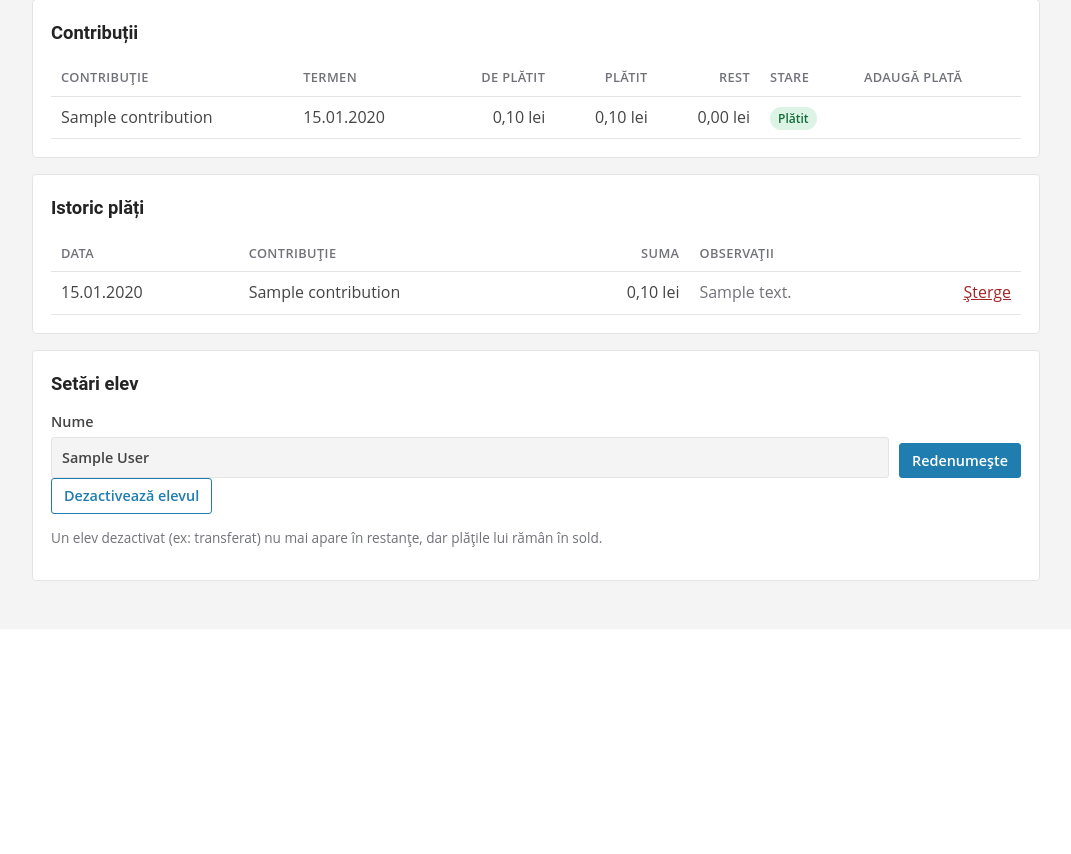
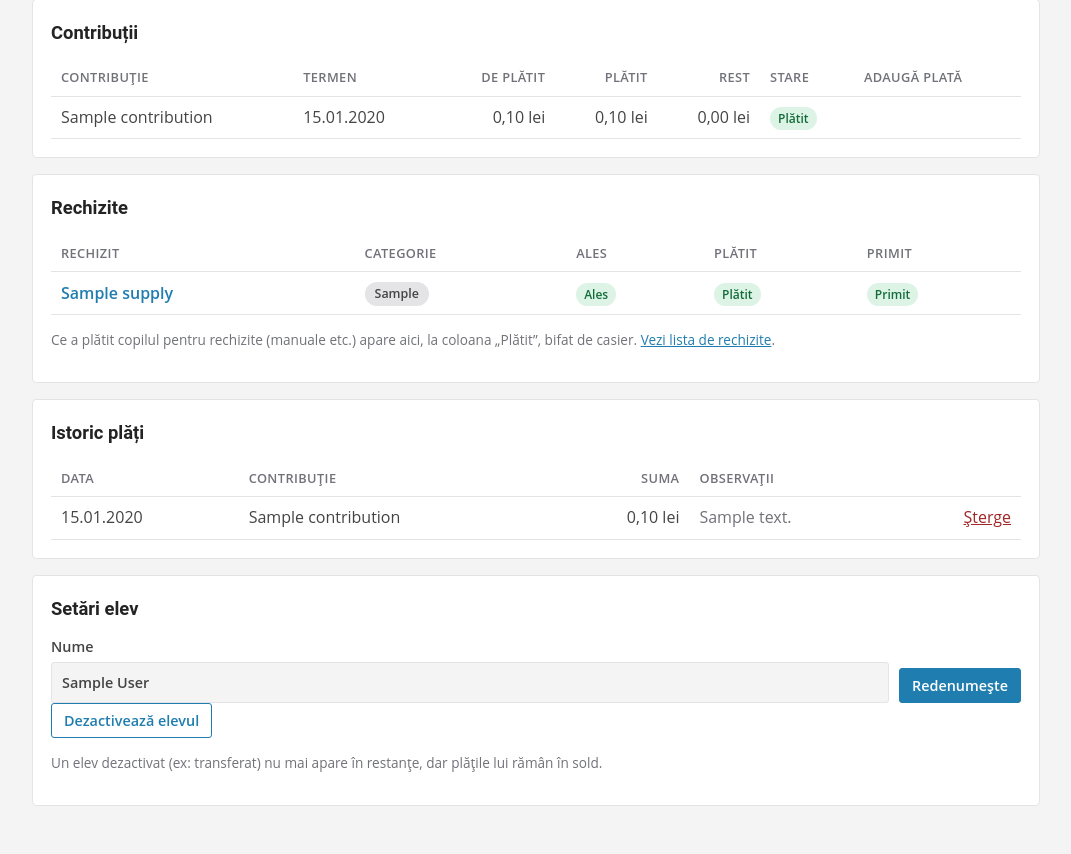
Before and after one commit to taka82/FondulClasei, a Flask app: page /students/1 in a window 1280 px wide. Shown: the part 237-1091 px from the top of the page, without its empty margins (104-1175 px from the left). Before the commit the page ends 818 px from the top, so only its background shows below. Run offline with Flask 3, Linux system fonts and the light colour scheme; the visitor is signed in with stand-in values (Sample User, id 1); data comes from the database, SQL or seed files in the repository; tables that the repository leaves empty hold one stand-in row (values such as "Sample post"); parts of the project's set-up code (start-up, migrations or seed data) failed here and were passed over.

Commit message:
Pagina elevului: sectiune Rechizite (ales / platit / primit) pentru parinte si casier
Ce a platit copilul pentru un manual apare acum si pe pagina "Situatia mea", nu doar la Rechizite.

Co-Authored-By: Claude Sonnet 5 <noreply@anthropic.com>

```diff
--- a/app.py
+++ b/app.py
@@ -347,8 +347,14 @@ def student_detail(student_id):
         "JOIN contributions c ON c.id = p.contribution_id "
         "WHERE p.student_id = ? ORDER BY p.paid_on DESC, p.id DESC", (student_id,)
     )
-    return render_template("student_detail.html", student=student, rows=rows,
-                           payments=payments, today=date.today().isoformat())
+    supplies_of_student = db.query(
+        "SELECT sp.id, sp.name, sp.category, t.chosen, t.paid, t.received FROM supply_tracking t "
+        "JOIN supplies sp ON sp.id = t.supply_id "
+        "WHERE t.student_id = ? AND (t.chosen OR t.paid OR t.received) ORDER BY sp.name COLLATE NOCASE",
+        (student_id,)
+    )
+    return render_template("student_detail.html", student=student, rows=rows, payments=payments,
+                           student_supplies=supplies_of_student, today=date.today().isoformat())
 
 
 @app.route("/me")
--- a/templates/student_detail.html
+++ b/templates/student_detail.html
@@ -39,6 +39,28 @@
   {% else %}
     <p class="muted">Nu există contribuții.</p>
   {% endif %}
+</section>
+
+<section class="card">
+  <h2>Rechizite</h2>
+  {% if student_supplies %}
+  <div class="scroll"><table>
+    <thead><tr><th>Rechizit</th><th>Categorie</th><th>Ales</th><th>Plătit</th><th>Primit</th></tr></thead>
+    {% for t in student_supplies %}
+    <tr>
+      <td><a class="item-name" href="{{ url_for('supply_detail', supply_id=t['id']) }}">{{ t['name'] }}</a></td>
+      <td><span class="tag">{{ t['category'] }}</span></td>
+      <td>{% if t['chosen'] %}<span class="badge ok">Ales</span>{% else %}<span class="muted">—</span>{% endif %}</td>
+      <td>{% if t['paid'] %}<span class="badge ok">Plătit</span>{% elif t['chosen'] %}<span class="badge warn">Neplătit</span>{% else %}<span class="muted">—</span>{% endif %}</td>
+      <td>{% if t['received'] %}<span class="badge ok">Primit</span>{% elif t['paid'] %}<span class="badge warn">Neprimit</span>{% else %}<span class="muted">—</span>{% endif %}</td>
+    </tr>
+    {% endfor %}
+  </table></div>
+  {% else %}
+    <p class="muted">Niciun rechizit ales încă.</p>
+  {% endif %}
+  <p class="muted small">Ce a plătit copilul pentru rechizite (manuale etc.) apare aici, la coloana „Plătit”, bifat de casier.
+    <a href="{{ url_for('supplies') }}">Vezi lista de rechizite</a>.</p>
 </section>
 
 <section class="card">
```
Also changed, not shown: test_app.py (+13 -0 lines).
